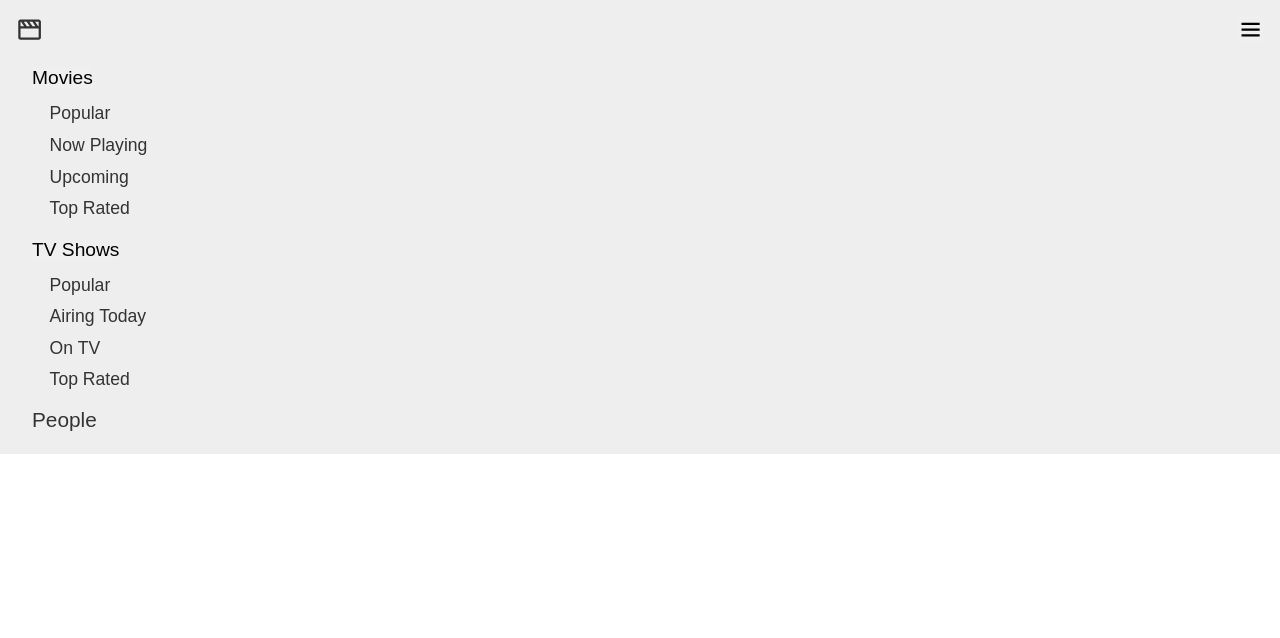
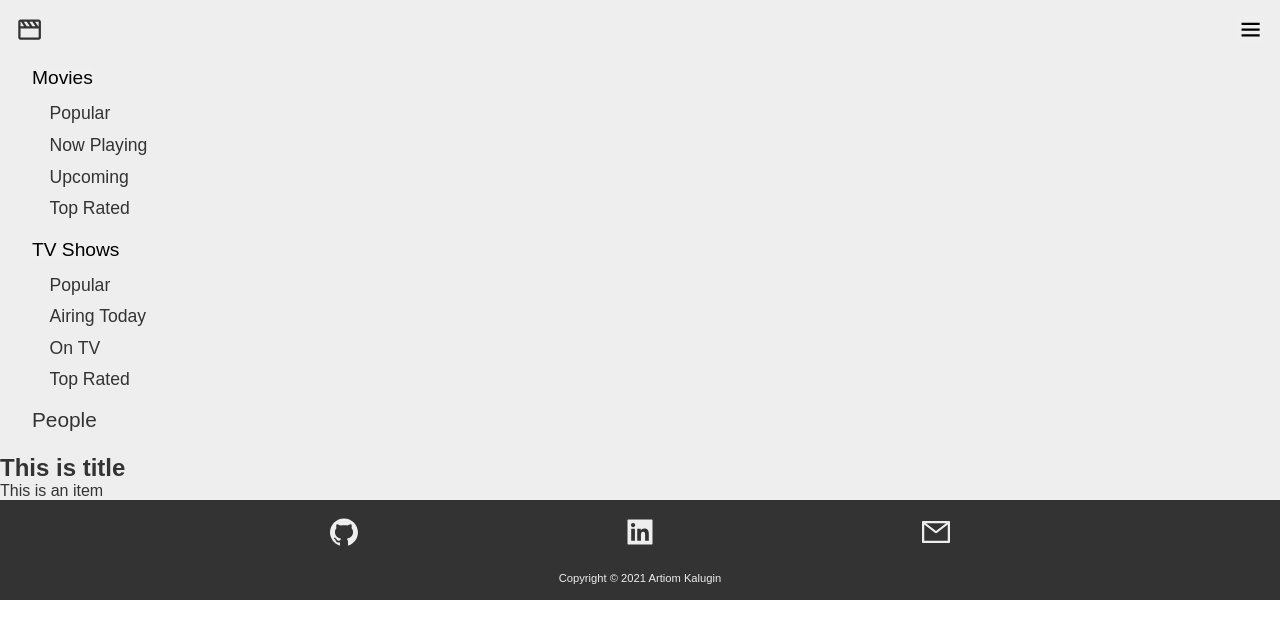
Before and after one commit to Yiaoma/tsx_movies, a React app: page / in a window 1280 px wide. Shown: the top 638 px of the page. Built offline with nearby package versions, Linux system fonts and the light colour scheme.

Commit message:
Created list component.

```diff
--- /dev/null
+++ b/src/components/List/index.tsx
@@ -0,0 +1,21 @@
+import React from "react";
+import {Container, Title, Base, Item} from "./style";
+
+interface RestProps {
+    [rest: string]: any;
+}
+
+interface CompoundComponents {
+    Title: React.FC<RestProps>;
+    Base: React.FC<RestProps>;
+    Item: React.FC<RestProps>;
+}
+
+export const List: React.FC<RestProps> & CompoundComponents = ({children, ...props}) =>
+    <Container {...props}>{children}</Container>;
+
+List.Title = ({children, ...props}) => <Title {...props}>{children}</Title>;
+
+List.Base = ({children, ...props}) => <Base {...props}>{children}</Base>;
+
+List.Item = ({children, ...props}) => <Item {...props}>{children}</Item>;
--- /dev/null
+++ b/src/components/List/style.ts
@@ -0,0 +1,9 @@
+import styled from "styled-components";
+
+export const Container = styled.section``;
+
+export const Title = styled.h2``;
+
+export const Base = styled.ul``;
+
+export const Item = styled.li``;
--- /dev/null
+++ b/src/components/Main/index.tsx
@@ -0,0 +1,8 @@
+import React from "react";
+import {Container} from "./style";
+
+interface RestProps {
+    [rest: string]: any;
+}
+
+export const Main: React.FC<RestProps> = ({children, ...props}) => <Container {...props}>{children}</Container>;
--- /dev/null
+++ b/src/components/Main/style.ts
@@ -0,0 +1,3 @@
+import styled from "styled-components";
+
+export const Container = styled.main``;
--- a/src/components/index.ts
+++ b/src/components/index.ts
@@ -1,3 +1,5 @@
 export {Header} from "./Header";
 export {Footer} from "./Footer";
 export {Nav} from "./Nav";
+export {Main} from "./Main";
+export {List} from "./List";
--- /dev/null
+++ b/src/containers/List.tsx
@@ -0,0 +1,11 @@
+import React from "react";
+import {List} from "../components";
+
+export const ListContainer: React.FC = () => (
+    <List>
+        <List.Title>This is title</List.Title>
+        <List.Base>
+            <List.Item>This is an item</List.Item>
+        </List.Base>
+    </List>
+);
--- a/src/pages/Home.tsx
+++ b/src/pages/Home.tsx
@@ -1,9 +1,18 @@
 import React from "react";
+import {Header} from "../components";
+import {Main} from "../components";
+import {ListContainer} from "../containers/List";
 import {FooterContainer} from "../containers/Footer";
 import {NavContainer} from "../containers/Nav";
 
 export const Home: React.FC = () => (
     <>
-        <NavContainer/>
+        <Header>
+            <NavContainer/>
+        </Header>
+        <Main>
+            <ListContainer/>
+        </Main>
+        <FooterContainer/>
     </>
 );
```
